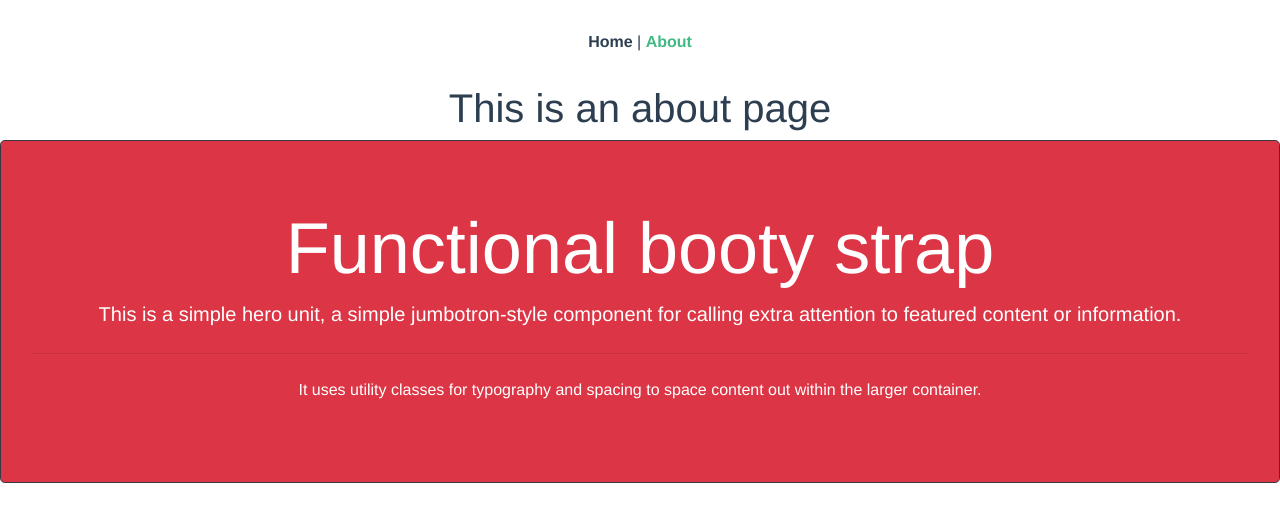
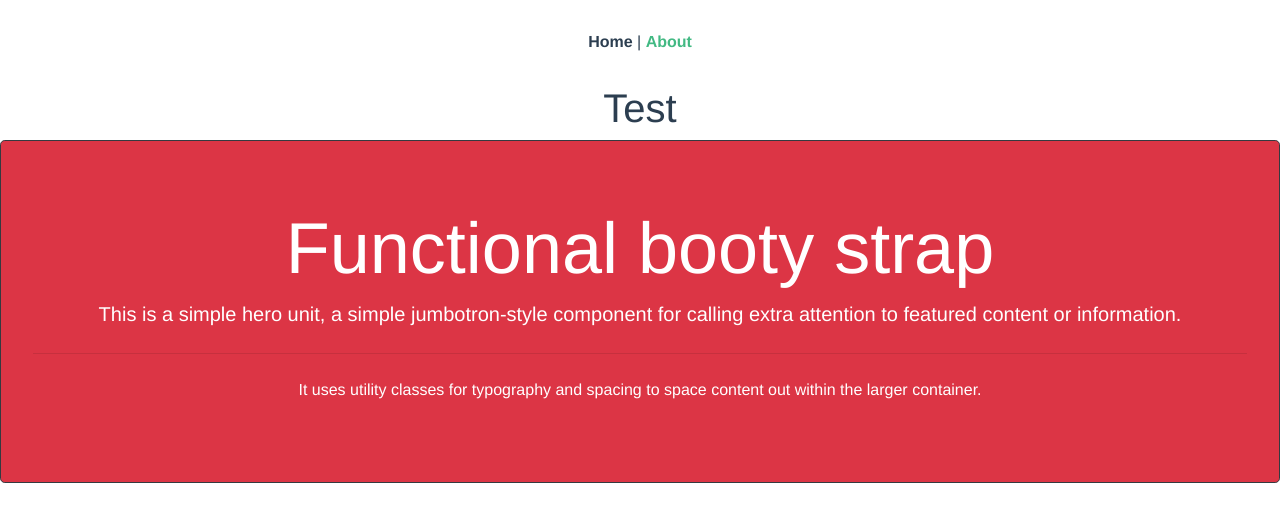
Before and after one commit to zackotterstrom/SAoT, a Vue app: page /about in a window 1280 px wide. Shown: the top 522 px of the page. Built offline with nearby package versions, Linux system fonts and the light colour scheme.

Commit message:
VS Code commit test :D

```diff
--- a/src/views/About.vue
+++ b/src/views/About.vue
@@ -1,6 +1,6 @@
 <template>
   <div class="about">
-    <h1>This is an about page</h1>
+    <h1>Test</h1>
     <b-jumbotron bg-variant="danger" text-variant="white" border-variant="dark">
       <template slot="header">
         Functional booty strap
```
